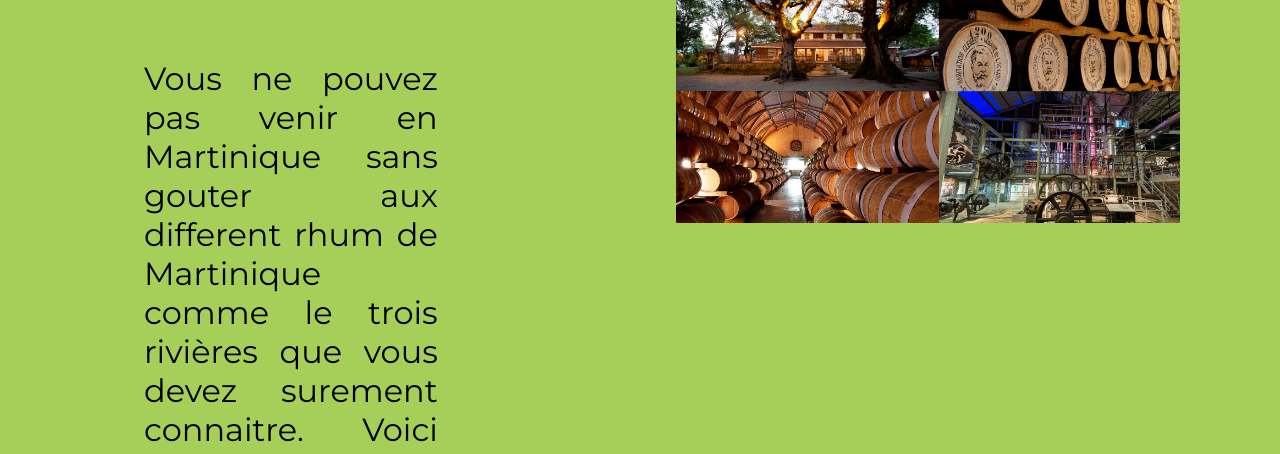
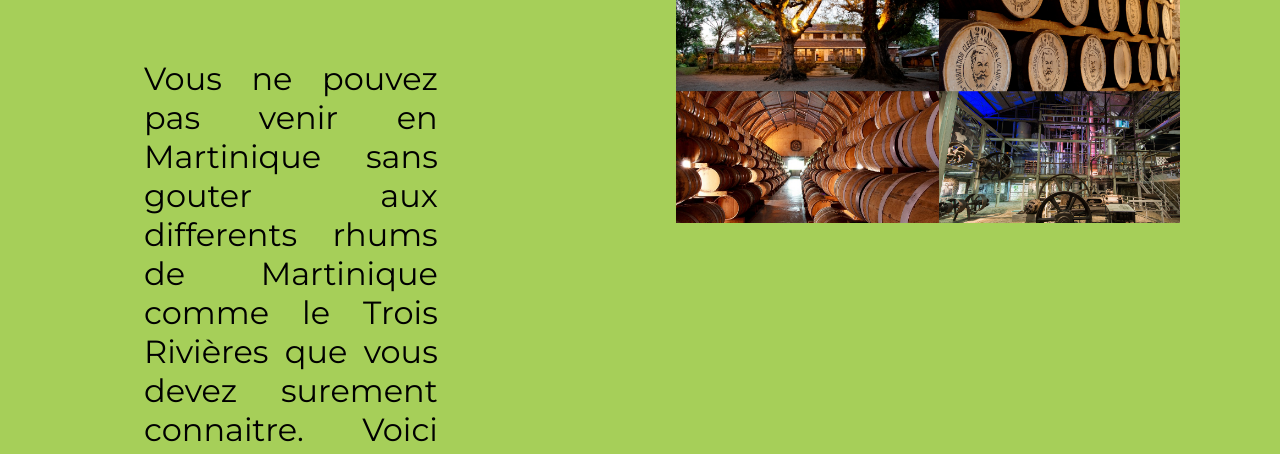
Before and after one commit to Matheojg/T3-final-iguana, a plain HTML site: page pages/viste vf/index.html in a window 1280 px wide. Shown: the part 341-795 px from the top of the page. Drawn offline with Linux system fonts and the light colour scheme.

Commit message:
Header fix

```diff
--- a/pages/espaces/styles/main.css
+++ b/pages/espaces/styles/main.css
@@ -14,8 +14,12 @@ body {
   margin: 0 auto;
   font-size: 1.25rem;
   align-items: center;
-  padding-top: 20%;
 }
+
+.logo {
+  width: 3.5%;
+}
+
 #nav-Menu li {
   margin-bottom: 0px;
   margin-right: 0;
--- a/pages/viste vf/index.html
+++ b/pages/viste vf/index.html
@@ -44,9 +44,9 @@
       <div class="rhum-Visite">
           <div class="div-Rhum"><h2>Le Rhum</h2>
         <p>
-          Vous ne pouvez pas venir en Martinique sans gouter aux different rhum
-          de Martinique comme le trois rivières que vous devez surement
-          connaitre. Voici un plan pour vous aidez retrouvez les distillerie de
+          Vous ne pouvez pas venir en Martinique sans gouter aux differents rhums
+          de Martinique comme le Trois Rivières que vous devez surement
+          connaitre. Voici un plan pour vous aider retrouver les distilleries de
           l'lie
         </p>
       </div>
```
